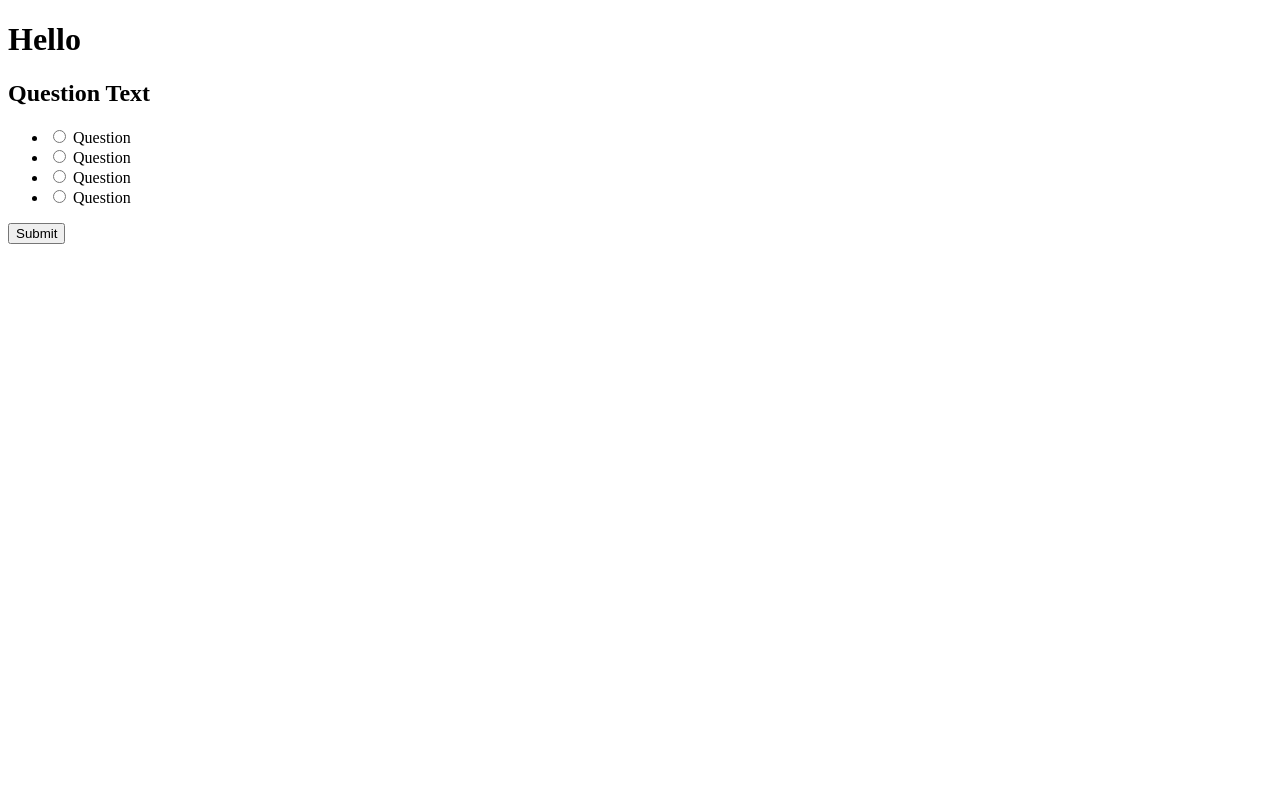
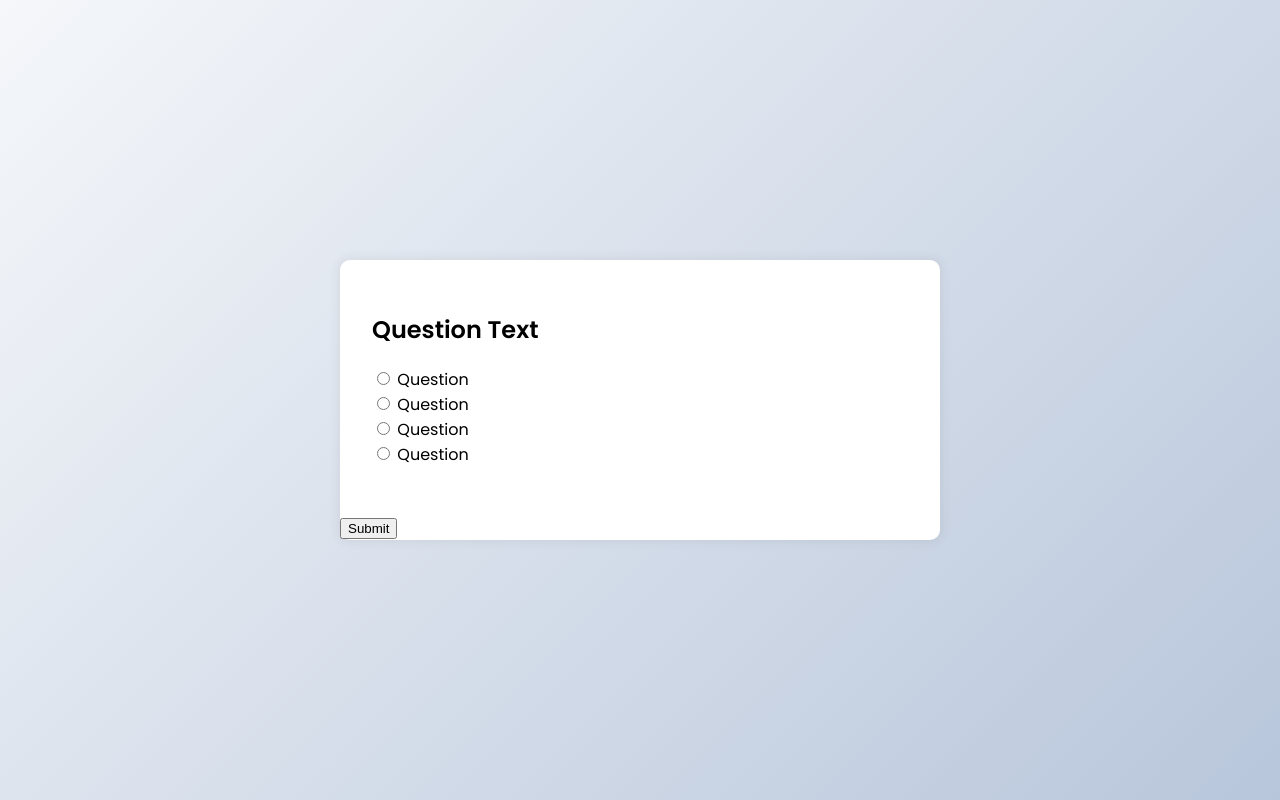
Before and after one commit to Aleksandar-93/Practice-javascript, a plain HTML site: page Quiz-app/index.html in a window 1280 px wide. Drawn offline with Linux system fonts and the light colour scheme.

Commit message:
Quiz-app add style to quiz-container

```diff
--- a/Quiz-app/css/style.css
+++ b/Quiz-app/css/style.css
@@ -0,0 +1,30 @@
+@import url("https://fonts.googleapis.com/css2?family=Poppins:wght@200;400;600&display=swap");
+
+* {
+  box-sizing: border-box;
+}
+body {
+  background-color: #b8c6db;
+  background-image: linear-gradient(315deg, #b8c6db 0%, #f5f7fa 100%);
+  font-family: "Poppins", sans-serif;
+  display: flex;
+  align-items: center;
+  justify-content: center;
+  margin: 0;
+  min-height: 100vh;
+}
+.quiz-container {
+  background-color: #fff;
+  border-radius: 10px;
+  box-shadow: 0 0 10px 2px rgba(100, 100, 100, 0.1);
+  width: 600px;
+  max-width: 100%;
+}
+
+.quiz-header {
+  padding: 2rem;
+}
+ul {
+  list-style-type: none;
+  padding: 0;
+}
--- a/Quiz-app/index.html
+++ b/Quiz-app/index.html
@@ -7,9 +7,9 @@
     <link rel="stylesheet" href="./css/style.css">
 </head>
 <body>
-    <h1>Hello</h1>
     <div class="quiz-container">
-        <h2>Question Text</h2>
+        <div class="quiz-header">
+            <h2>Question Text</h2>
         <ul>
             <li>
                 <input type="radio" id="a" name="answer">
@@ -28,6 +28,8 @@
                 <label for="d">Question</label>
             </li>
         </ul>
+        </div>
+
         <button>Submit</button>
     </div>
 
--- a/base-project/css/style.css
+++ b/base-project/css/style.css
@@ -0,0 +1,9 @@
+@import url("https://fonts.googleapis.com/css2?family=Poppins:wght@200;400;600&display=swap");
+
+* {
+  box-sizing: border-box;
+}
+body {
+  font-family: "Poppins", sans-serif;
+  margin: 0;
+}
```
